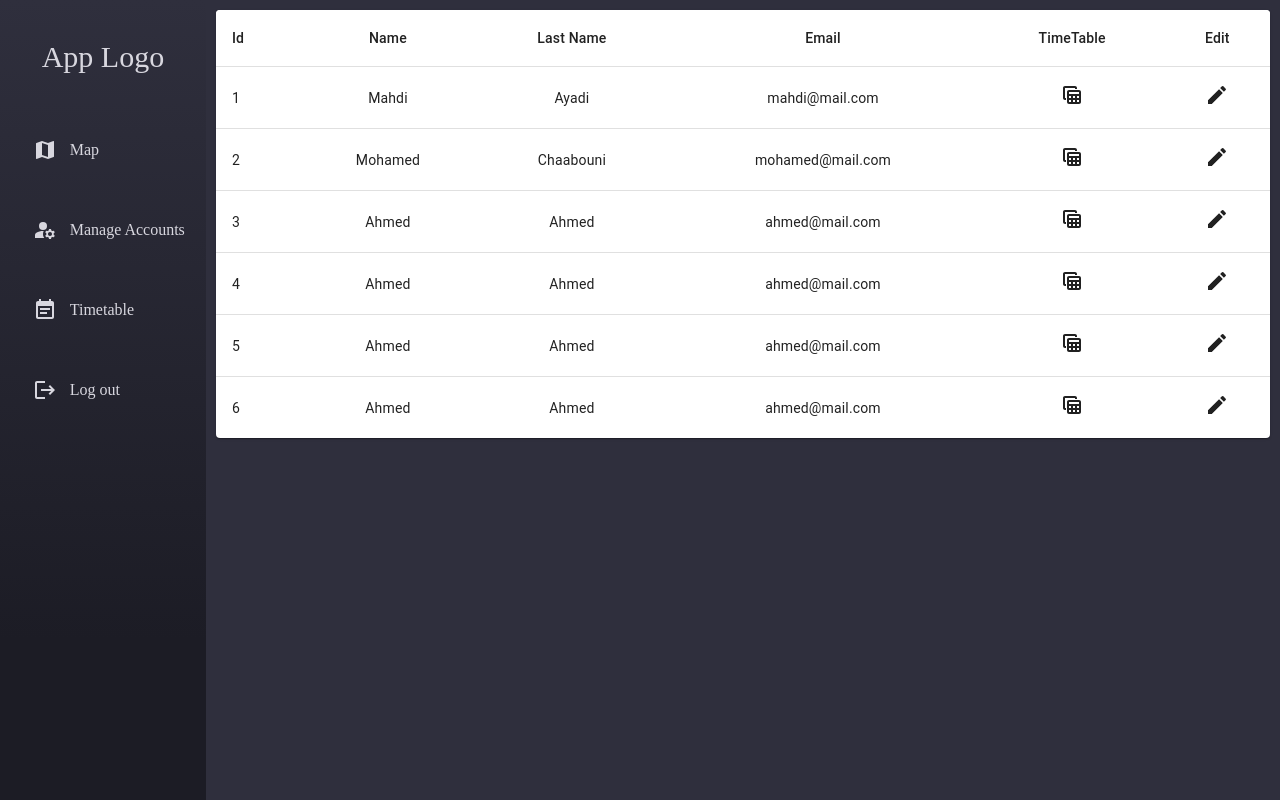
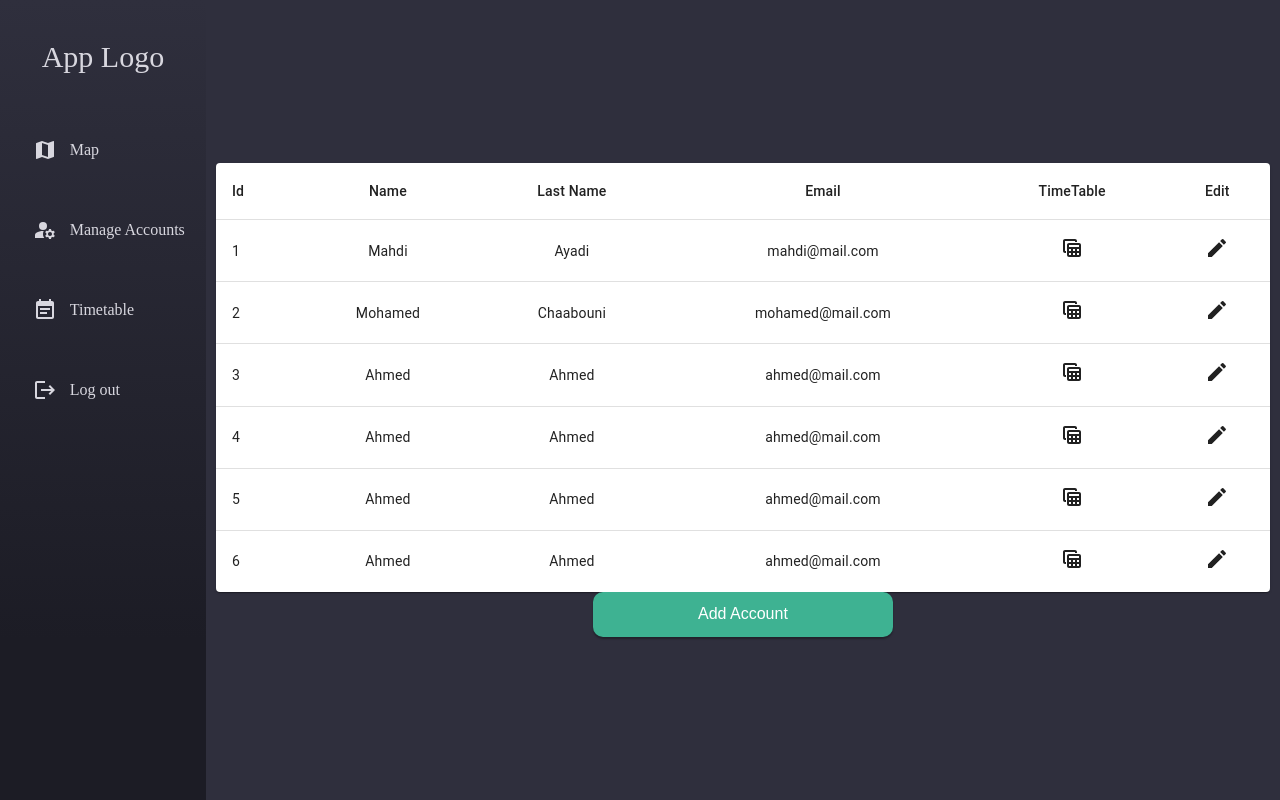
Before and after one commit to MahdiAyadi1/webapp, a React (Create React App) app: page / in a window 1280 px wide. Both pictures are taken after a click on the item "Manage Accounts". Built offline with nearby package versions, Linux system fonts and the light colour scheme.

Commit message:
manage table buttons

```diff
--- /dev/null
+++ b/src/components/createaccount/Createaccount.js
@@ -0,0 +1,34 @@
+import React from 'react'
+import { useState } from 'react'
+const Createaccount = (props) => {
+  const [create , setCreate]= useState(false)
+  const handleClick = ()=>{
+    setCreate(!create)
+    console.log(create)
+  }
+  return (
+    <>
+    <button className="signin--form--button" onClick={handleClick} style={{}}>Add Account</button>
+    {
+      create &&
+    <div className='editaccount'>
+      <form className="signin--form">
+            <div className="signin--form--title">
+                Create  Account
+            </div>
+            <input className="signin--form--field" placeholder="Name"/>
+            <input className="signin--form--field" placeholder="Last Name"/>
+            <input className="signin--form--field" placeholder="Email"/>
+
+
+            <button className="signin--form--button" onClick={handleClick}>Create</button>
+            <button className="signin--form--button" onClick={handleClick}>Cancel</button>
+        </form>
+    </div>
+  }
+    </>
+
+  )
+}
+
+export default Createaccount
--- /dev/null
+++ b/src/components/editaccount/Editaccount.js
@@ -0,0 +1,32 @@
+import React  from 'react'
+import './editaccount.css'
+import EditIcon from '@mui/icons-material/Edit';
+import { useState } from 'react';
+
+const Editaccount = (props) => {
+
+  const handleClick = (e)=>{
+    e.preventDefault()
+    props.setEdit(false)
+  }
+  return (
+    <>
+    {true &&
+
+    <div className='editaccount'>
+      <form className="signin--form" onSubmit={handleClick}>
+            <div className="signin--form--title">
+                Edit {props.name}'s Account
+            </div>
+            <input className="signin--form--field" placeholder="Name"/>
+            <input className="signin--form--field" placeholder="Last Name"/>
+            <input className="signin--form--field" placeholder="Email"/>
+            <button className="signin--form--button" >Update</button>
+        </form>
+    </div>
+    }
+    </>
+    )
+}
+
+export default Editaccount
--- /dev/null
+++ b/src/components/editaccount/editaccount.css
@@ -0,0 +1,4 @@
+.editaccount{
+    position: absolute;
+    display: flex;
+}
--- a/src/components/index.js
+++ b/src/components/index.js
@@ -3,3 +3,5 @@ export {default as LeafletMap} from './leafletmap/LeafletMap'
 export {default as Metroinfo} from './metroinfo/Metroinfo'
 export {default as Sidebar} from './sidebar/Sidebar'
 export {default as Timetable} from './timetable/Timetable'
+export {default as Createaccount} from './createaccount/Createaccount'
+export {default as Editaccount} from './editaccount/Editaccount'
--- a/src/components/leafletmap/LeafletMap.js
+++ b/src/components/leafletmap/LeafletMap.js
@@ -40,7 +40,7 @@ var stationIcon = L.icon({
         </Marker>
         {lineone.map((val) =>{
           return (
-            <Marker position={val.coordinates} icon={stationIcon}>
+            <Marker key={val.name} position={val.coordinates} icon={stationIcon}>
               <Popup>
                 Station {val.name} <br/>{val.ligne}
               </Popup>
--- a/src/components/manageaccounts/Manageaccounts.js
+++ b/src/components/manageaccounts/Manageaccounts.js
@@ -10,6 +10,9 @@ import Paper from '@mui/material/Paper';
 import { maxHeight } from "@mui/system";
 import TableViewIcon from '@mui/icons-material/TableView';
 import EditIcon from '@mui/icons-material/Edit';
+import Editaccount from "../editaccount/Editaccount";
+import { useState } from "react";
+import { Createaccount } from "..";
 
 function createData(
   id,
@@ -28,13 +31,16 @@ function createData(
     createData(5, "Ahmed","Ahmed","ahmed@mail.com"),
     createData(6, "Ahmed","Ahmed","ahmed@mail.com")
   ];
-
-const Manageaccounts = ()=> {
+  const Manageaccounts = (props)=> {
+    const [edit , setEdit]= useState(false)
+    const toggleEdit = ()=>{
+      setEdit(true)
+    }
     return (
       <div className="manageaccounts">
-
+          {edit && <Editaccount  toggleEdit={toggleEdit} edit setEdit={setEdit} /> }
         <TableContainer component={Paper} sx={{color:'blue'}}>
-          <Table sx={{ minWidth: 650}} aria-label="simple table" stickyHeader>
+          <Table sx={{ minWidth: 650}} aria-label="simple table" >
             <TableHead>
               <TableRow>
                 <TableCell>Id</TableCell>
@@ -48,7 +54,7 @@ const Manageaccounts = ()=> {
             <TableBody>
               {rows.map((row) => (
                 <TableRow
-                  key={row.name}
+                key={row.id}
                 sx={{ '&:last-child td, &:last-child th': { border: 0 } }}
                 >
                   <TableCell component="th" scope="row">
@@ -57,13 +63,14 @@ const Manageaccounts = ()=> {
                   <TableCell align="center" >{row.name}</TableCell>
                   <TableCell align="center" >{row.lastname}</TableCell>
                   <TableCell align="center" >{row.mail}</TableCell>
-                  <TableCell align="center" ><TableViewIcon/></TableCell>
-                  <TableCell align="center" ><EditIcon/></TableCell>
+                  <TableCell align="center" ><TableViewIcon /></TableCell>
+                  <TableCell align="center" ><EditIcon onClick={toggleEdit} /></TableCell>
                 </TableRow>
               ))}
             </TableBody>
           </Table>
         </TableContainer>
+        <Createaccount setCreate />
               </div>
       );
     }
--- a/src/components/manageaccounts/manageaccounts.css
+++ b/src/components/manageaccounts/manageaccounts.css
@@ -2,6 +2,10 @@
     background-color: var(--color-back-main-hover);
     width: 100%;
     padding: 10px;
+    display: flex;
+    justify-content: center;
+    align-items: center;
+    flex-direction: column;
 }
 .manageaccounts--table{
     color : red ;
--- a/src/pages/login/login.css
+++ b/src/pages/login/login.css
@@ -25,6 +25,7 @@
     box-shadow: 0px 2px 2px rgba(0, 0, 0, 0.5);
 }
 .signin--form--title{
+    color : white;
     font-size: 48px;
     margin : 10px 0 15px 0 ;
     font-weight :bold;
```
Also changed, not shown: src/components/createaccount/createaccount.css (added). Lines whose indentation alone changed are shown as unchanged.
